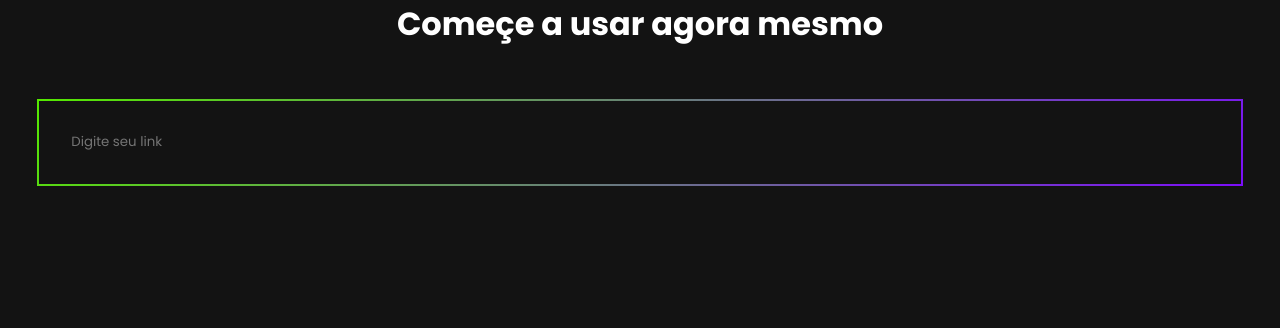
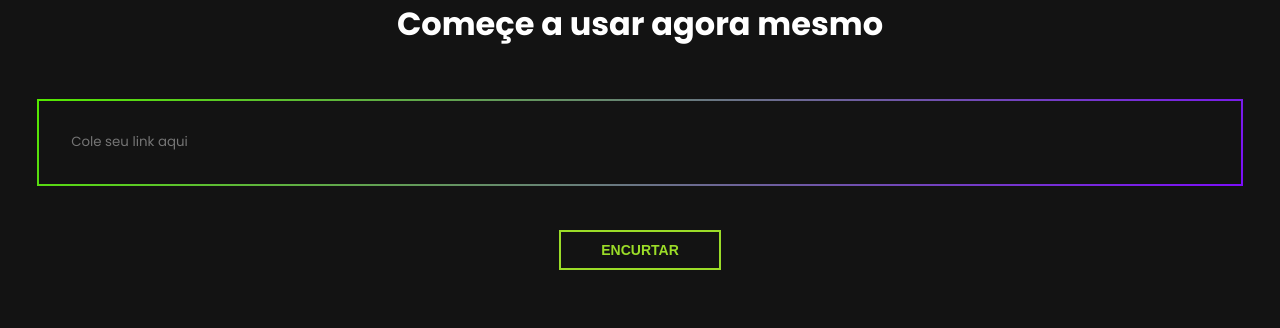
Before and after one commit to nwiry/short-project, a PHP site: page /layout/principal.php in a window 1280 px wide. Shown: the part 779-1107 px from the top of the page. Before the commit the page ends 965 px from the top, so only its background shows below. Run offline with PHP 8.4, Linux system fonts and the light colour scheme; some libraries are stand-ins or nearby versions.

Commit message:
ajustes na pagina principal

```diff
--- a/layout/principal.php
+++ b/layout/principal.php
@@ -6,7 +6,11 @@
     <meta http-equiv="X-UA-Compatible" content="IE=edge">
     <meta name="viewport" content="width=device-width, initial-scale=1.0">
     <link rel="stylesheet" href="assets/main.css">
+    <link rel="stylesheet" href="assets/error.css">
     <link href="https://fonts.googleapis.com/css2?family=Righteous&display=swap" rel="stylesheet">
+    <script src="https://ajax.googleapis.com/ajax/libs/jquery/1.11.0/jquery.min.js"></script>
+    <script src="js/index.js"></script>
+
     <title>Guardaê</title>
 </head>
 <body>
@@ -26,19 +30,26 @@
         <h3>Nosso tempo de resposta nos clicks são mais rápidos e precisos em relação a outros encurtadores</h3>
       </div>
 
-      <a href="#">Experimente</a>
+      <a id="button" href="#text">Experimente</a>
     </div>
 
   </div>
 
 </div>
-    <div class="textCenter">
+    <div id="text" class="textCenter">
         <h1>Começe a usar agora mesmo</h1>
     </div>
 
 <div class="inputCenter">
-<input class="input input-gradient" type="text" placeholder="Digite seu link"/>
+<input class="input input-gradient text" placeholder="Cole seu link aqui" type="text" />
 </div>
+
+<div class="btnEncurtar">
+<a href="#">Encurtar</a>
+</div>
+
+<br>
+<br>
 
 
 
```
